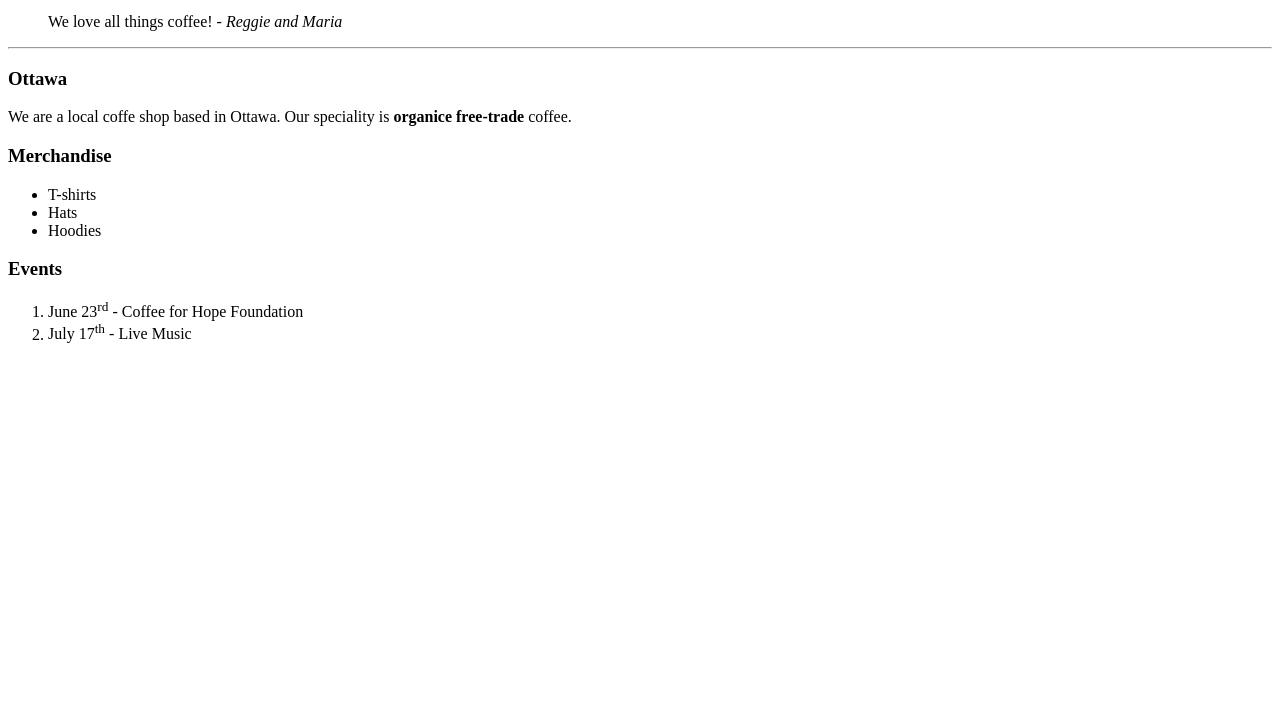
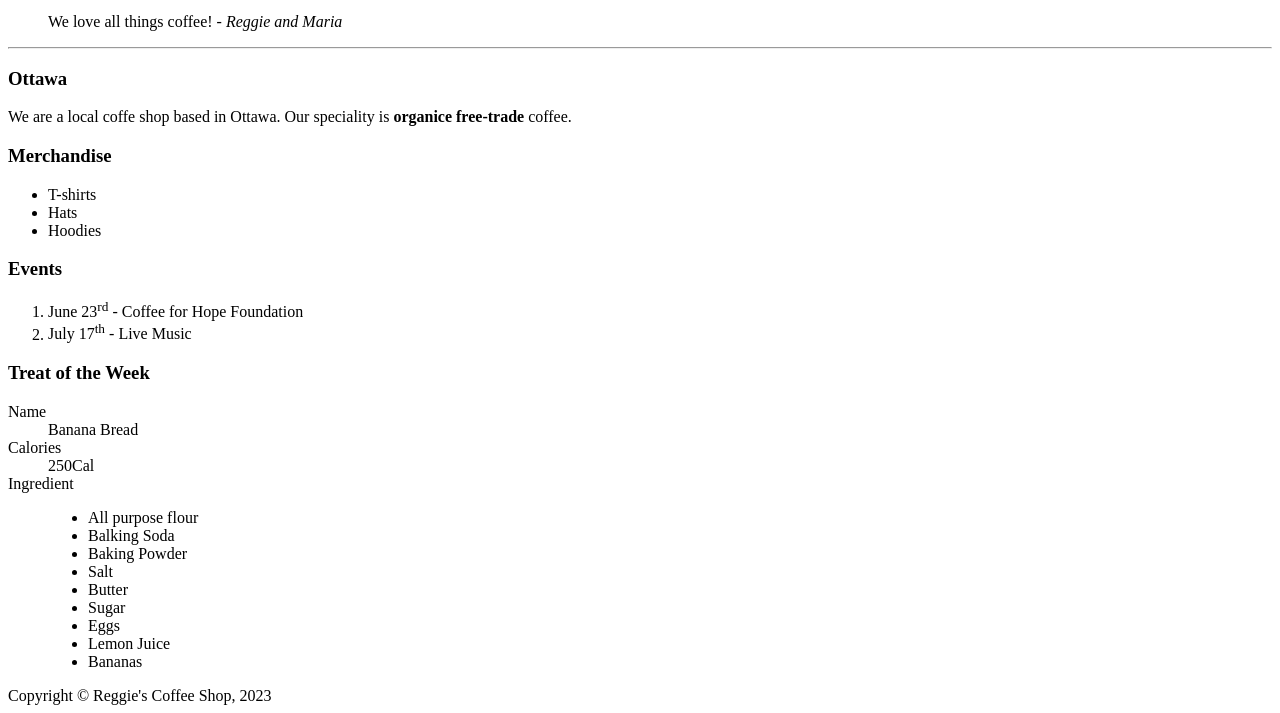
Before and after one commit to MaxSim63/Simo0174.github.io, a plain HTML site: page week3/index.html in a window 1280 px wide. Shown: the part 148-861 px from the top of the page. Before the commit the page ends 800 px from the top, so only its background shows below. Drawn offline with Linux system fonts and the light colour scheme.

Commit message:
adds description list and footer

```diff
--- a/week3/index.html
+++ b/week3/index.html
@@ -35,7 +35,7 @@
         </p>
     </section>
 
-<article>
+</article>
 <aside>
     <h3>Merchandise</h3>
     <!-- Adding an unordered list -->
@@ -45,6 +45,7 @@
         <li>Hoodies</li>
     </ul>
 </aside>
+<!-- adding section for ordered list -->
 <section>
     <h3>Events</h3>
     <!-- shortcut for creating many elemnts is element X amount (li85) -->
@@ -53,3 +54,33 @@
         <li>July 17<sup>th</sup> - Live Music</li>
     </ol>
 </section>
+<!-- Adding section for description list -->
+<section>
+    <h3>Treat of the Week</h3>
+    <dl>
+        <dt>Name</dt>
+        <dd>Banana Bread</dd>
+        <dt>Calories</dt>
+        <dd>250Cal</dd>
+        <dt>Ingredient</dt>
+        <dd>
+            <ul>
+                <li>All purpose flour</li>
+                <li>Balking Soda</li>
+                <li>Baking Powder</li>
+                <li>Salt</li>
+                <li>Butter</li>
+                <li>Sugar</li>
+                <li>Eggs</li>
+                <li>Lemon Juice</li>
+                <li>Bananas</li>
+            </ul>
+        </dd>
+
+    </dl>
+</section>
+</main>
+<!-- Site Footer -->
+<footer>
+    Copyright &copy; Reggie's Coffee Shop, 2023
+</footer>
```
